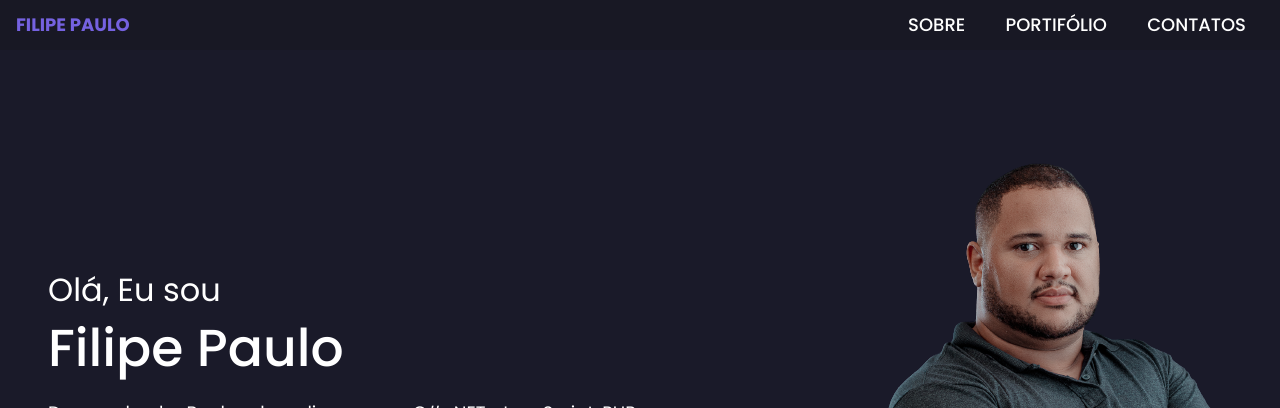
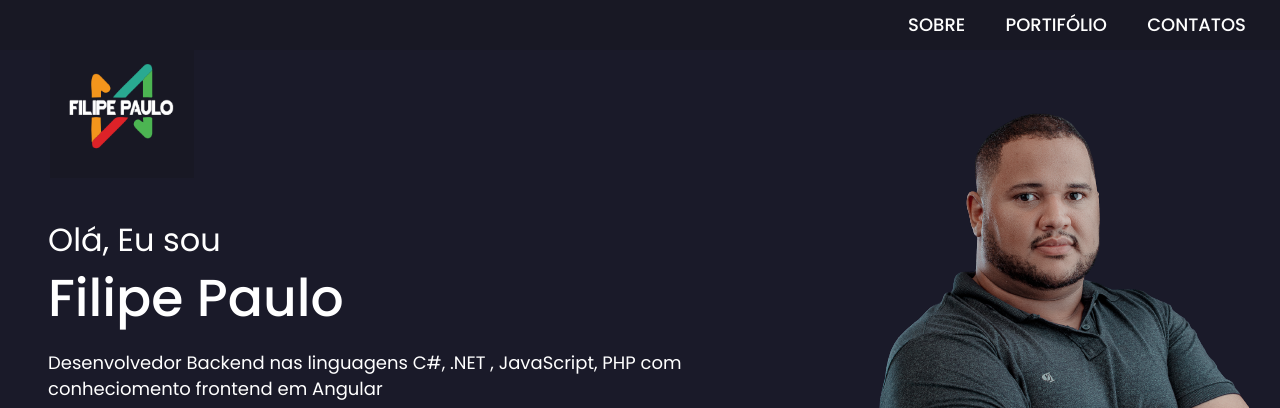
Before and after one commit to filipe-csilva/portfoliopessoal, a plain HTML site: page index.html in a window 1280 px wide. Shown: the top 408 px of the page. Drawn offline with nearby package versions, Linux system fonts and the light colour scheme.

Commit message:
correcao do nome

```diff
--- a/index.html
+++ b/index.html
@@ -11,12 +11,13 @@
     <link rel="stylesheet" href="./src/css/responsive.css">
     <link rel="stylesheet" href="https://cdn.jsdelivr.net/npm/swiper@10/swiper-bundle.min.css"/>
     <link rel="stylesheet" href="./src/css/carossel.css">
+    <link rel="shortcut icon" href="./src/imgs/FPAULO.png" type="image/x-icon">
     <title>Filipe Paulo</title>
 </head>
 <body>
     <header class="cabecalho">
         <div class="container">
-            <div class="container__logo"><a href="#" class="container__logo-link"><b>Filipe</b> Paulo</a></div>
+            <div class="container__logo"><a href="#" class="container__logo-link"><img src="./src/imgs/FPAULO.png" alt="logo" class="img__logo"></div>
             <div class="menu__hamburgue">
                 <input type="checkbox" id="menu" class="container_botao">
                 <label for="menu" class="container__rotulo">
--- a/src/css/style.css
+++ b/src/css/style.css
@@ -21,7 +21,9 @@ a{
 .cabecalho{
     background-color: var(--cor-cabecalho);
     display: flex;
+    width: 100%;
     justify-content: center;
+    position: fixed;
 }
 
 .container{
@@ -39,6 +41,14 @@ a{
     font-size: 18px;
     font-weight: 700;
     text-transform: uppercase;
+}
+
+.img__logo{
+    width: 6em;
+    margin: 1em 0 -1em 1.9em;
+    padding: 1em;
+    position: absolute;
+    background-color: var(--cor-cabecalho);
 }
 
 .container__opcoes{
```
Also changed, not shown: src/imgs/FPAULO.png (added).
